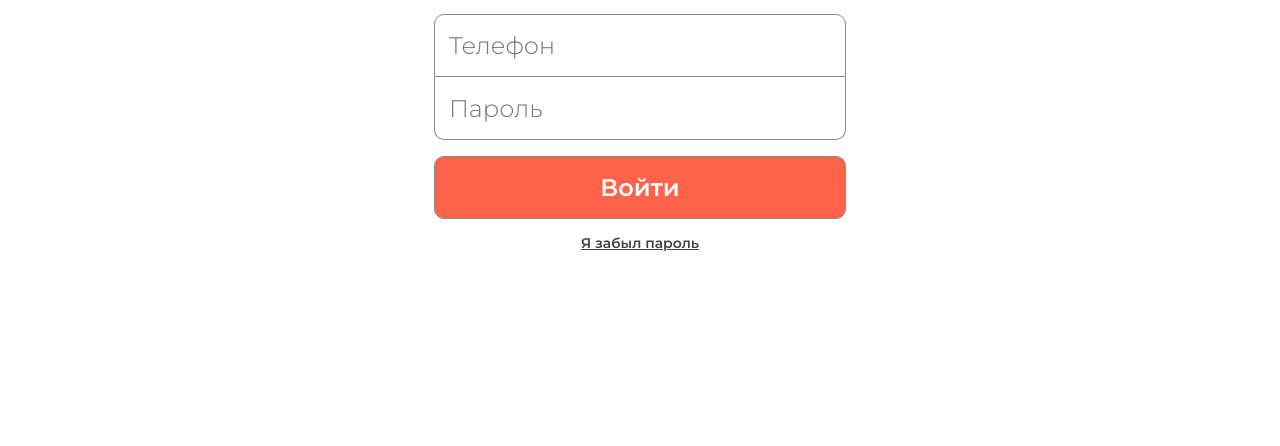
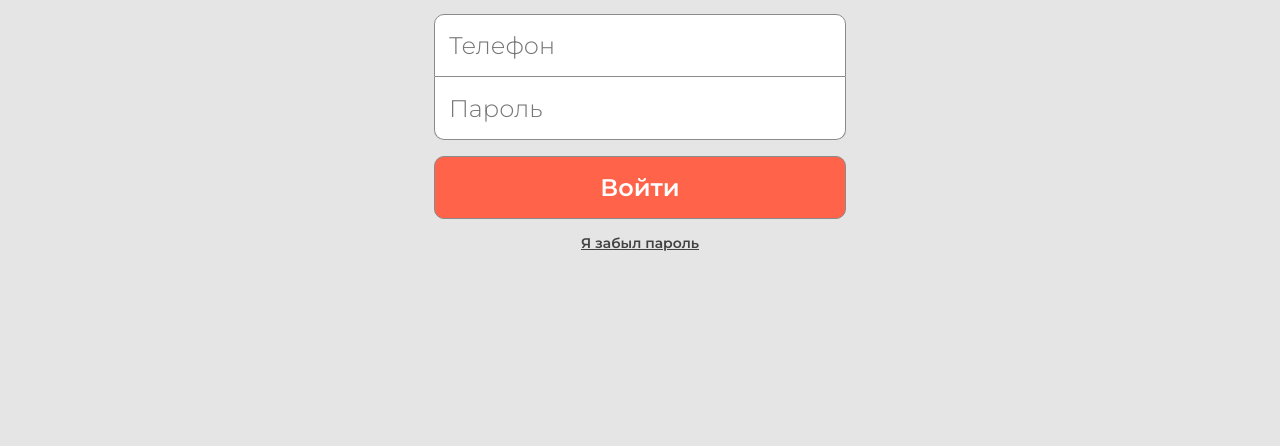
Before and after one commit to MarkFialko/Kontinuum, a plain HTML site: page index.html in a window 1280 px wide. Shown: the part 354-800 px from the top of the page. Drawn offline with Linux system fonts and the light colour scheme.

Commit message:
(bugfixes): added body background

```diff
--- a/src/blocks/body/body.css
+++ b/src/blocks/body/body.css
@@ -1,3 +1,4 @@
 body {
     font-family: "Montserrat";
+    background: #E5E5E5;
 }
```
